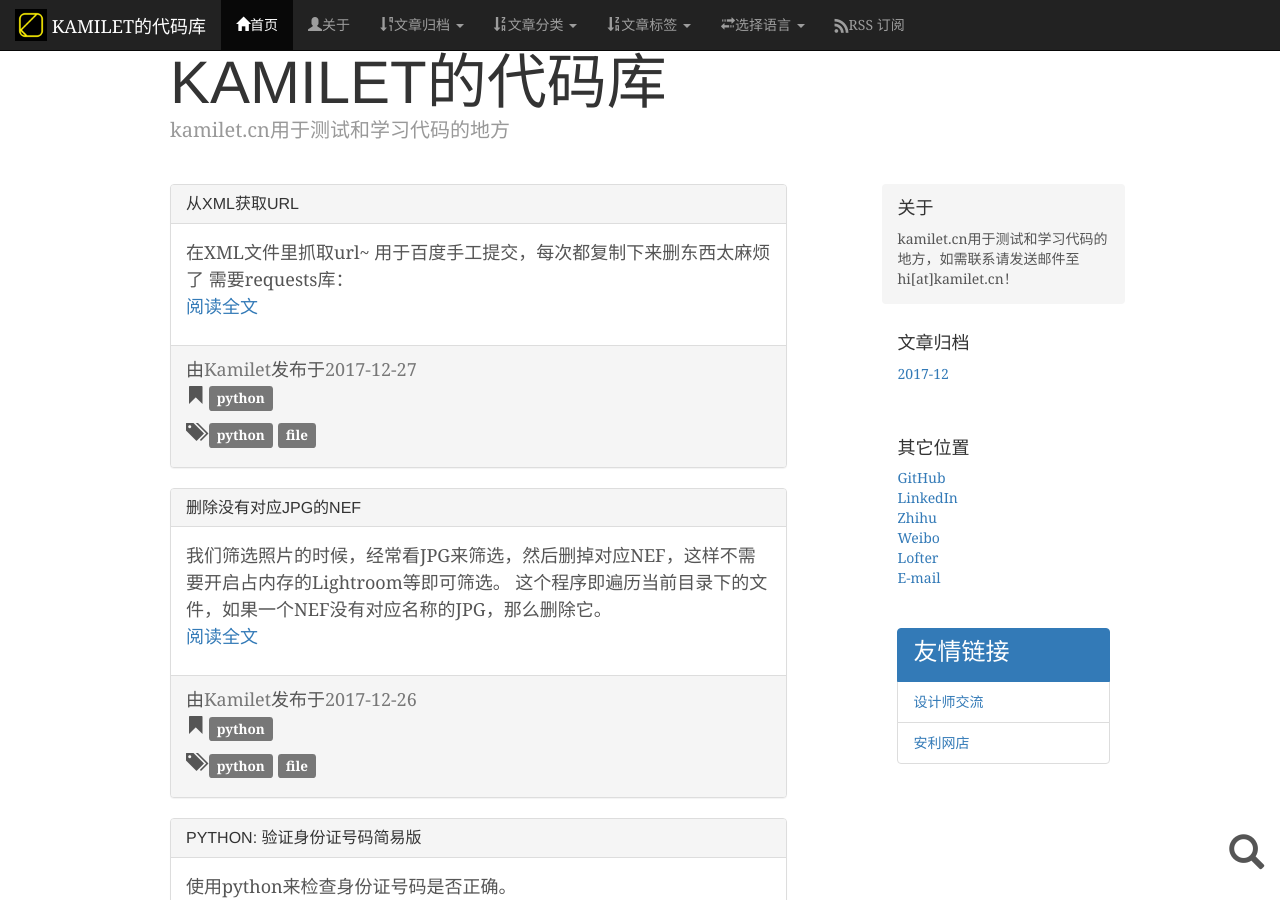
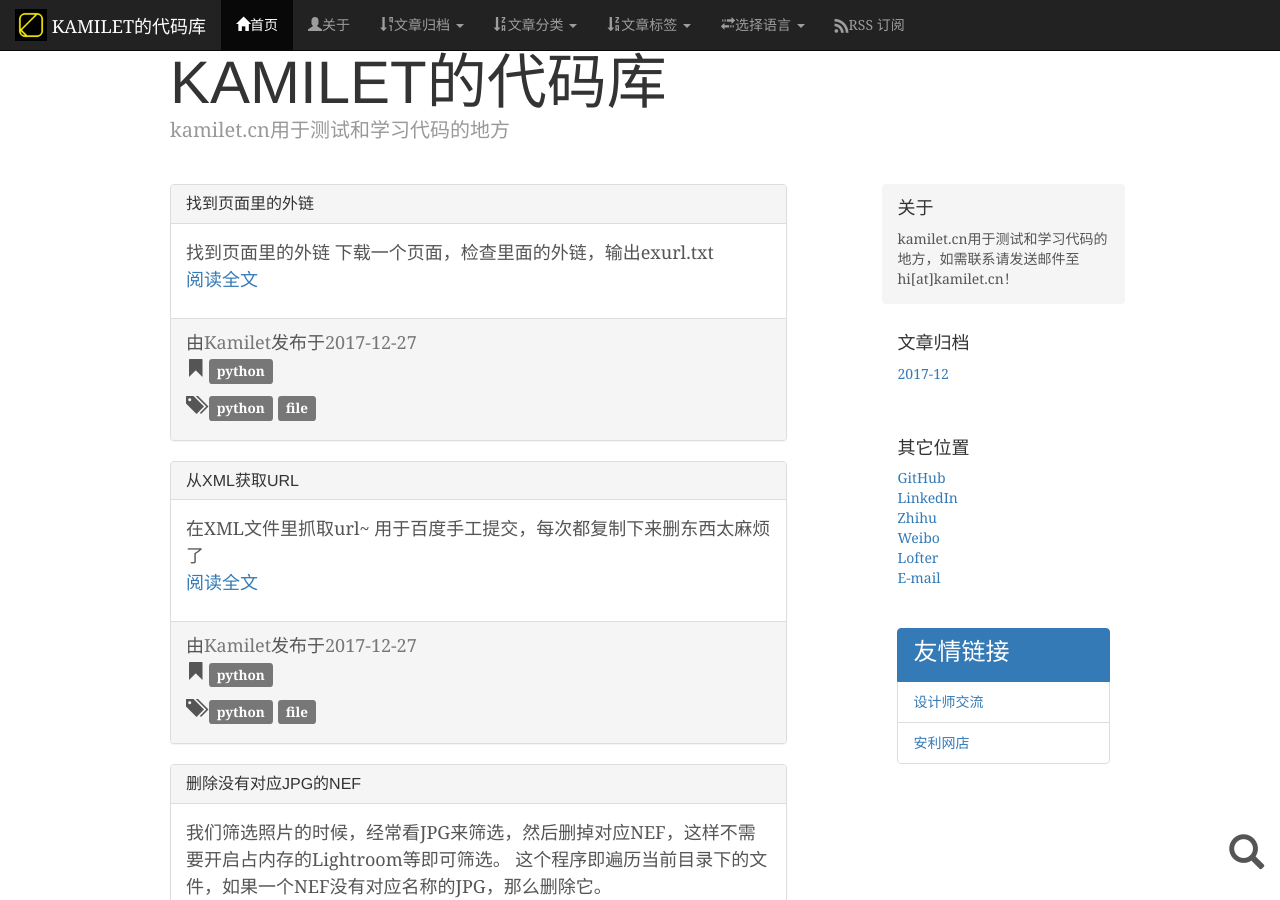
Before and after one commit to Kamilet/kamilet.github.io, a Jekyll site: the page built from index.cn.html, in a window 1280 px wide and 900 px high. Built offline with Jekyll 4.4.1, drawn with Linux system fonts in a browser that asks for light colours; some web fonts are replaced; comment, search, counter and statistics services are not loaded; some of the changed lines change nothing that is shown.

Commit message:
new post

```diff
--- a/_posts/2017-12-27-get-URL-from-XML.md
+++ b/_posts/2017-12-27-get-URL-from-XML.md
@@ -13,7 +13,6 @@ tags: [python, file]
 
 在XML文件里抓取url~
 用于百度手工提交，每次都复制下来删东西太麻烦了
-需要requests库：
 <!-- more -->
 
 {% highlight ruby lineno %}
@@ -46,5 +45,6 @@ for url in link_list:
     i +=1
 f.close()
 
-input('抓取完成，本次抓取数据{}个，按任意键退出'.format(i))
+input('抓取完成，本次抓取数据{}个，按任意键打开文件，关闭文件时本程序自动退出'.format(i))
+os.popen('url.txt')
 {% endhighlight %}
--- /dev/null
+++ b/_posts/2017-12-27-get-exURL-from-HTML.md
@@ -0,0 +1,58 @@
+---
+layout: postcn
+title: "找到页面里的外链"
+date: 2017-12-27 14:30:00 +0800
+lang: cn
+nav: post
+category: python
+tags: [python, file]
+---
+
+* content
+{:toc}
+
+找到页面里的外链
+下载一个页面，检查里面的外链，输出exurl.txt
+<!-- more -->
+
+{% highlight ruby lineno %}
+'''找到页面里的外链
+
+下载一个页面，检查里面的外链，输出exurl.txt
+需要requests库：
+$ curl -OL https://github.com/kennethreitz/requests/zipball/master
+$ python setup.py install
+'''
+
+
+import os, re, requests
+
+
+htmlfile = input('键入一个网址，如kamilet.cn/about，抓取当前的html内容:')
+mainurl = input('键入主域名，如kamilet.cn，或子站如coding.kamilet.cn:') #正式用
+#mainurl = 'kamilet.cn' #测试用
+print('在本页面上抓取：http://' + htmlfile)
+r = requests.get('http://' + htmlfile) #正式用
+#r = requests.get('http://kamilet.cn/about') #测试用
+data = r.text
+
+#查找data内符合条件的内容
+#<loc>*</loc>标签为查找目标
+link_list =re.findall(r"(?<=href=\").+?(?=\")" ,data)
+#写入url.txt，方式为覆盖，不存在则创建
+i = 0
+k = 0
+f = open('exurl.txt','w')	#改为'a'可进行追加，不推荐
+for url in link_list:
+	if mainurl in url:
+		i +=1
+	elif '//' in url:
+		f.write('\n'+ url)
+	else:
+		i +=1
+	k +=1
+f.close()
+
+input('抓取完成，本次抓取数据{}个，{}个被识别为外链，按任意键打开文件，关闭文件时本程序自动退出'.format(k, k-i))
+os.popen('exurl.txt')
+{% endhighlight %}
```
